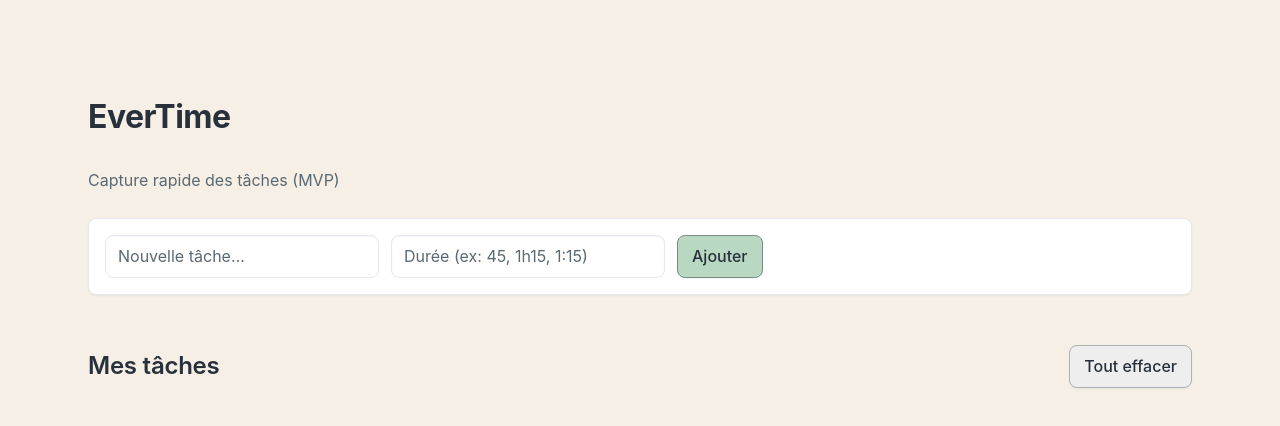
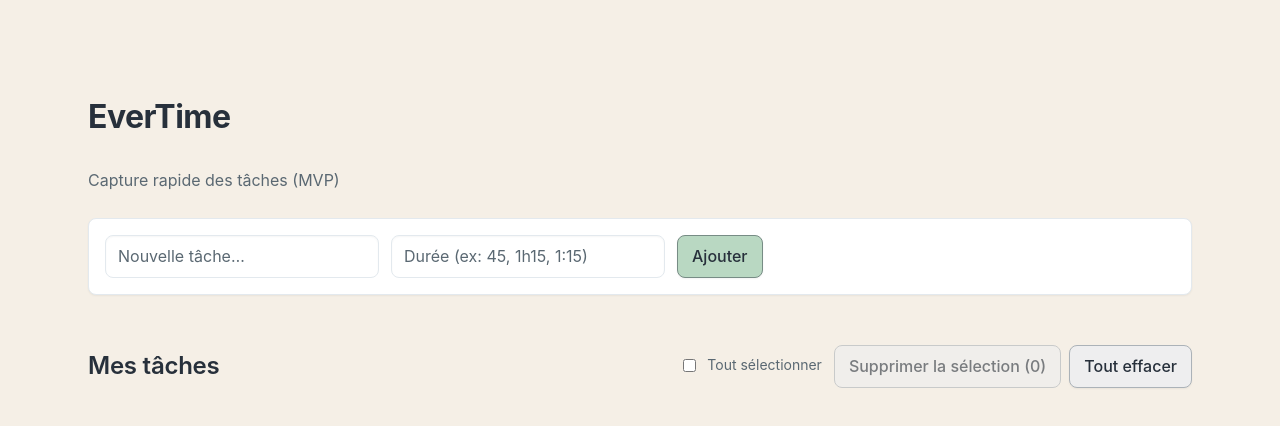
Before and after one commit to idiralliche/evertime, a Vue app in the folder frontend/: page / in a window 1280 px wide. Shown: the top 426 px of the page. Built offline with nearby package versions, Linux system fonts and the light colour scheme.

Commit message:
feat(frontend): multi-select and bulk delete for tasks (Dexie-backed)

```diff
--- a/frontend/src/db.ts
+++ b/frontend/src/db.ts
@@ -79,6 +79,7 @@ export async function deleteTask(id: string): Promise<void> {
   await db.tasks.delete(id);
 }
 
+// delete many tasks by IDs (bulk)
 export async function deleteTasks(ids: string[]): Promise<void> {
   if (ids.length === 0) return;
   await db.tasks.bulkDelete(ids);
--- a/frontend/src/views/Home.vue
+++ b/frontend/src/views/Home.vue
@@ -1,7 +1,7 @@
 <script setup lang="ts">
-import { ref, onMounted } from "vue";
+import { ref, onMounted, computed } from "vue";
 import TaskInput from "../components/TaskInput.vue";
-import { listTasks, createTaskFromInput, deleteTask, clearAllTasks } from "../db";
+import { listTasks, createTaskFromInput, deleteTask, deleteTasks, clearAllTasks } from "../db";
 import type { DbTask } from "../db";
 import { formatDuration } from "../utils/format";
 import { decodeTitleCiphertextToPlain } from "../codec/taskCiphertext";
@@ -18,10 +18,17 @@ function toUiTask(db: DbTask): UiTask {
 }
 
 const tasks = ref<UiTask[]>([]);
+const selected = ref<Set<string>>(new Set());
+const selectedCount = computed(() => selected.value.size);
+const allSelected = computed(() => tasks.value.length > 0 && selected.value.size === tasks.value.length);
 
 async function loadTasks() {
   const rows = await listTasks();
   tasks.value = rows.map(toUiTask);
+  // keep selection coherent after refresh
+  const keep = new Set<string>();
+  for (const t of tasks.value) if (selected.value.has(t.id)) keep.add(t.id);
+  selected.value = keep;
 }
 
 async function handleAddTask(payload: { title: string; estMin?: number }) {
@@ -29,15 +36,41 @@ async function handleAddTask(payload: { title: string; estMin?: number }) {
   tasks.value.unshift(toUiTask(created));
 }
 
+function toggleOne(id: string, checked: boolean) {
+  const next = new Set(selected.value);
+  if (checked) next.add(id); else next.delete(id);
+  selected.value = next; // reassign to trigger reactivity
+}
+
+function toggleAll(checked: boolean) {
+  selected.value = checked ? new Set(tasks.value.map(t => t.id)) : new Set();
+}
+
+async function bulkDeleteSelected() {
+  const ids = Array.from(selected.value);
+  if (!ids.length) return;
+  if (!confirm(`Supprimer ${ids.length} tâche(s) sélectionnée(s) ?`)) return;
+  await deleteTasks(ids);
+  const alive = new Set(ids);
+  tasks.value = tasks.value.filter(t => !alive.has(t.id));
+  selected.value = new Set();
+}
+
 async function handleDeleteTask(id: string) {
   await deleteTask(id);
   tasks.value = tasks.value.filter(t => t.id !== id);
+  if (selected.value.has(id)) {
+    const next = new Set(selected.value);
+    next.delete(id);
+    selected.value = next;
+  }
 }
 
 async function handleClearAll() {
-  if (!confirm("Supprimer toutes les tâches ?")) return; // safety
+  if (!confirm("Supprimer toutes les tâches ?")) return;
   await clearAllTasks();
   tasks.value = [];
+  selected.value = new Set();
 }
 
 onMounted(() => { void loadTasks(); });
@@ -57,7 +90,31 @@ onMounted(() => { void loadTasks(); });
     <div class="section stack">
       <div style="display:flex;align-items:center;justify-content:space-between;">
         <h2>Mes tâches</h2>
+
+        <!-- Bulk actions (minimal UI, no extra styles needed) -->
+        <div class="inline" style="align-items:center;">
+          <label style="display:inline-flex;align-items:center;gap:.5rem;cursor:pointer;">
+            <input
+              type="checkbox"
+              :checked="allSelected"
+              @change="toggleAll(($event.target as HTMLInputElement).checked)"
+              aria-label="Tout sélectionner"
+            />
+            <small class="u-muted">Tout sélectionner</small>
+          </label>
+
+          <button
+            class="btn"
+            :disabled="selectedCount === 0"
+            @click="bulkDeleteSelected"
+            :aria-disabled="selectedCount === 0"
+            :title="selectedCount ? `Supprimer ${selectedCount} sélection(s)` : 'Sélection vide'"
+          >
+            Supprimer la sélection ({{ selectedCount }})
+          </button>
+
           <button class="btn" @click="handleClearAll">Tout effacer</button>
+        </div>
       </div>
 
       <ul class="stack">
@@ -67,6 +124,14 @@ onMounted(() => { void loadTasks(); });
           class="u-card"
           style="display:flex;justify-content:space-between;align-items:center;"
         >
+          <!-- Row selection checkbox -->
+          <label style="display:flex;align-items:center;gap:.75rem;flex:1;cursor:pointer;">
+            <input
+              type="checkbox"
+              :checked="selected.has(t.id)"
+              @change="toggleOne(t.id, ($event.target as HTMLInputElement).checked)"
+              :aria-label="`Sélectionner la tâche ${t.title}`"
+            />
             <div>
               <div style="font-weight:600;">{{ t.title }}</div>
               <small class="u-muted">
@@ -74,6 +139,8 @@ onMounted(() => { void loadTasks(); });
                 {{ new Date(t.createdAt).toLocaleString() }}
               </small>
             </div>
+          </label>
+
           <div class="inline">
             <button class="btn">Détails</button>
             <button class="btn" @click="handleDeleteTask(t.id)">Supprimer</button>
```
Lines whose indentation alone changed are shown as unchanged.
